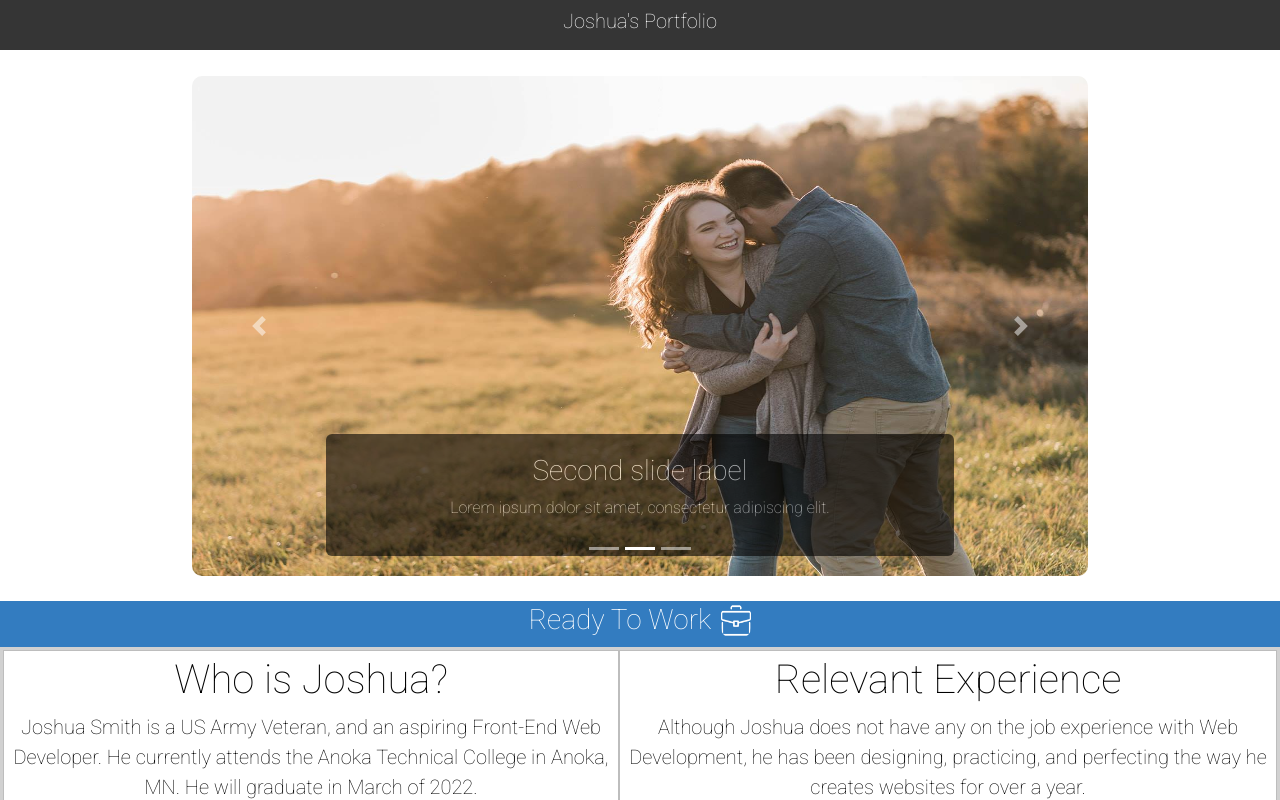
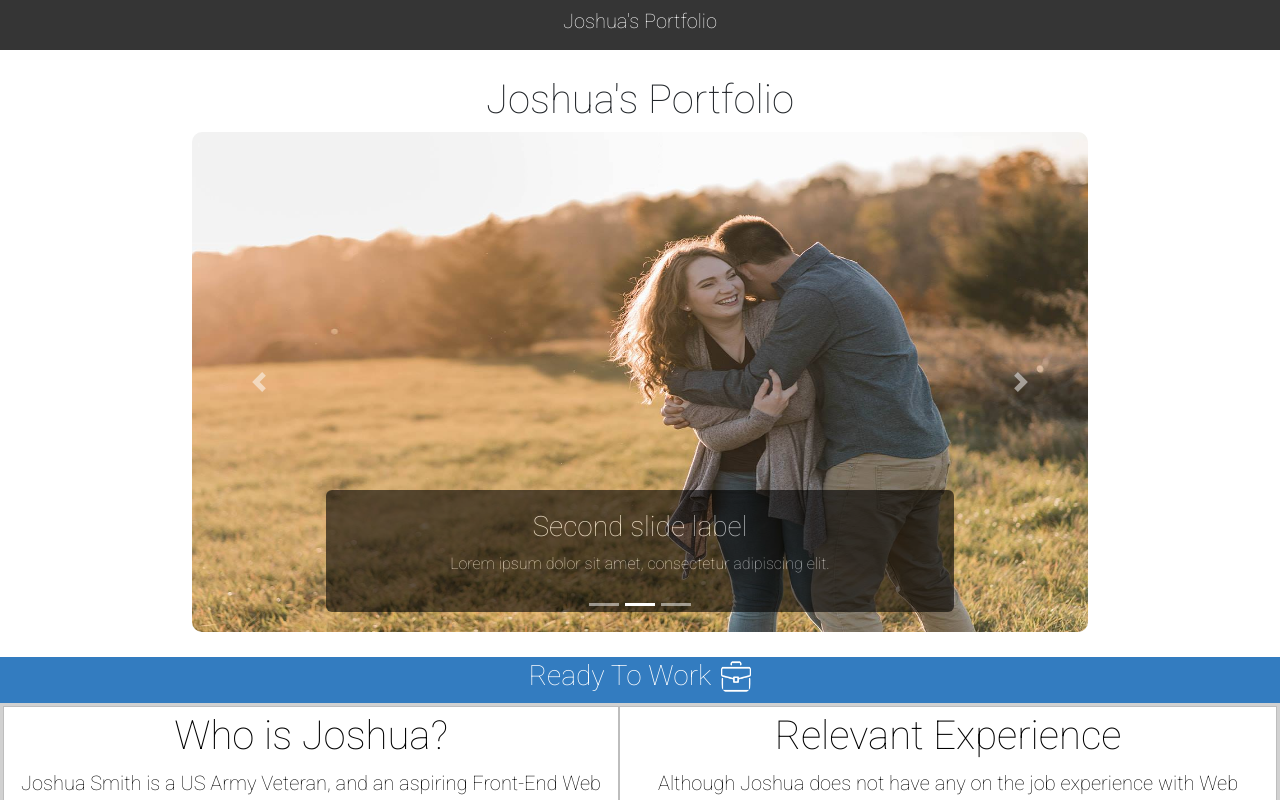
Before and after one commit to joshuatsmith96/Final-React-Portfolio, a React (Create React App) app in the folder final-react-portfolio/: page / in a window 1280 px wide. Shown: the top 800 px of the page. Built offline with nearby package versions, Linux system fonts and the light colour scheme.

Commit message:
Carousel Responsive Updates

```diff
--- a/final-react-portfolio/src/component/CarouselContainer.css
+++ b/final-react-portfolio/src/component/CarouselContainer.css
@@ -5,6 +5,11 @@ img{
 
 .black{
     color: black;
+}
+
+.carDiv h1{
+    text-align: center;
+    display: none;
 }
 
 @media all and (min-width: 515px) {
@@ -31,6 +36,10 @@ img{
         margin-right: 15%;
         margin-top: 2%;
         margin-bottom: 2%;
+    }
+
+    .carDiv h1{
+        display: block;
     }
 
     img{
--- a/final-react-portfolio/src/component/CarouselContainer.jsx
+++ b/final-react-portfolio/src/component/CarouselContainer.jsx
@@ -17,6 +17,7 @@ const CarouselContainer = (props) => {
 
     return (
         <div className="carDiv">
+            <h1>Joshua's Portfolio</h1>
             <Carousel>
             <Carousel.Item>
                 <img
```
Also changed, not shown: final-react-portfolio/src/component/Images/mountainsBW.jpg (added).
